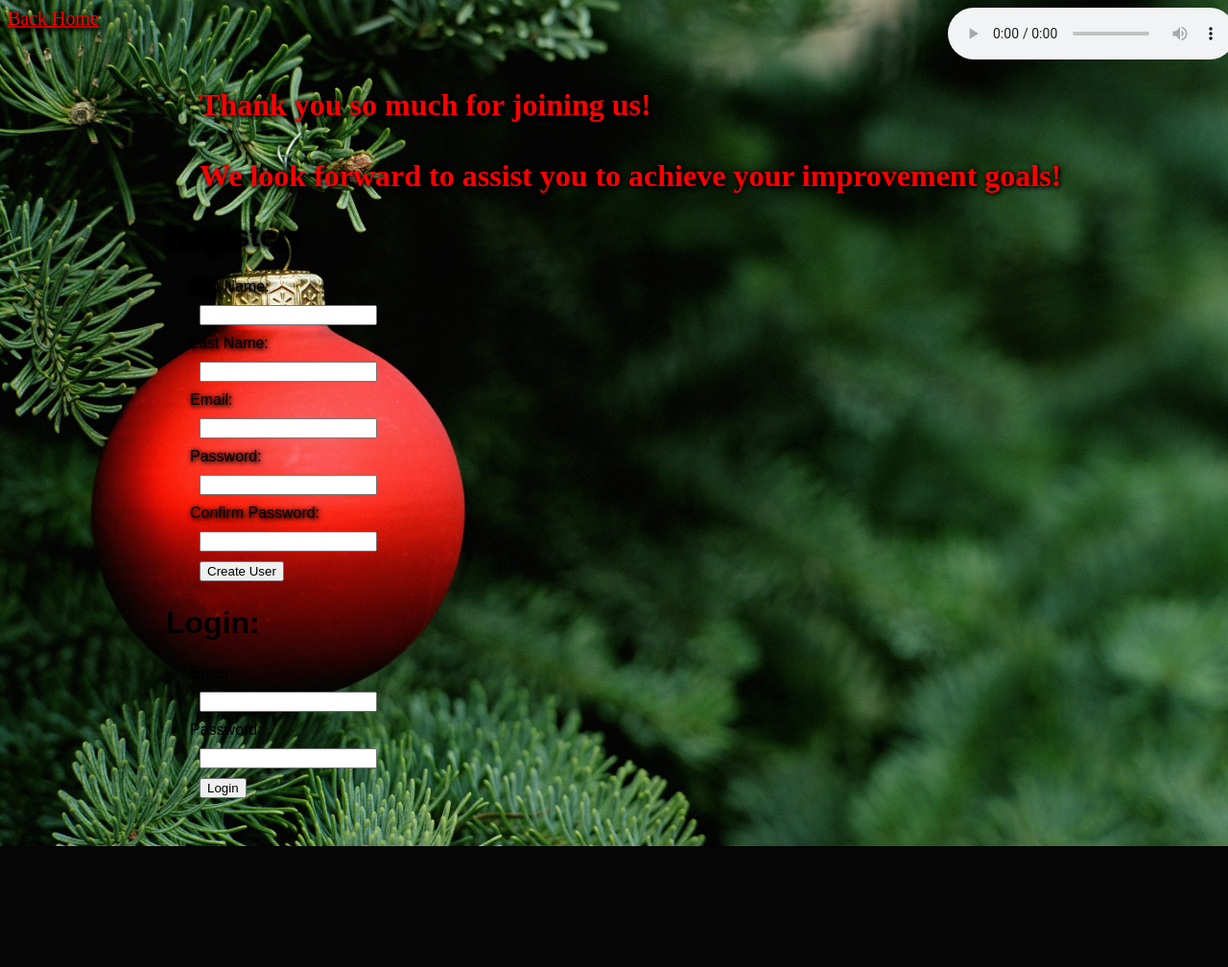
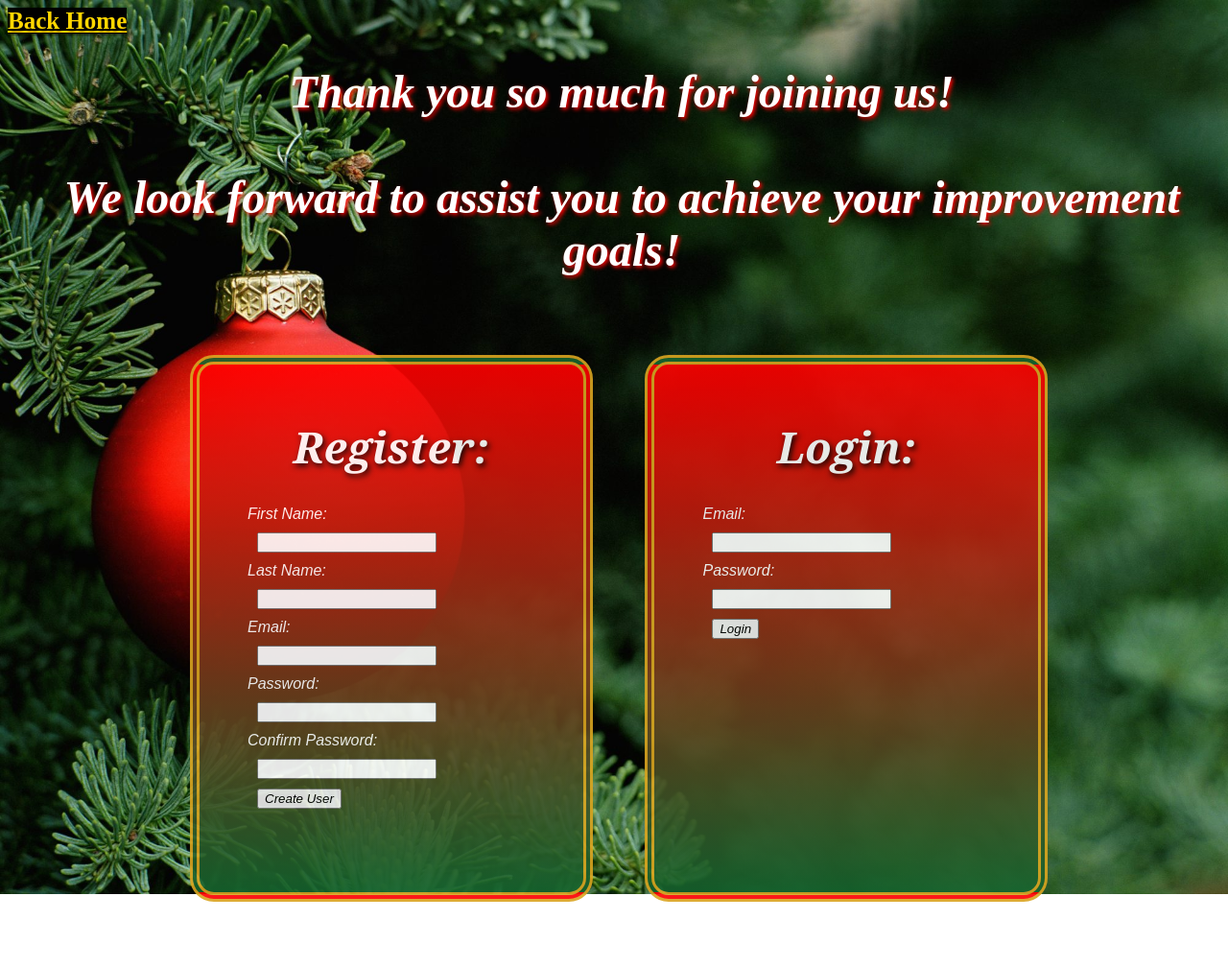
Before and after one commit to leongus1/holiday_greetings_group, a Django app: page /login_reg in a window 1280 px wide. Shown: the whole page at 96% size. Before the commit the page ends 882 px from the top, so only its background shows below. Run offline with Django 3.2, Linux system fonts and the light colour scheme.

Commit message:
log and reg update. Added log and reg css

```diff
--- /dev/null
+++ b/code/hg_proj/hg_app/static/log_regstyle.css
@@ -0,0 +1,89 @@
+body {
+    width: 100%;
+    height: 400px;
+    background-image: url("tree.jpeg");
+    background-size: cover;
+    background-repeat: no-repeat;
+  }
+
+
+  .top navbar {
+    background-color: white;
+  }
+
+  .h1{
+    font:  white;
+    font-size: 20px;
+    background-color: white;
+    margin-left: 200px;
+    margin-bottom: -20px;
+    margin-top: 60px;
+
+  }
+
+  #wrap {
+    margin: 0px auto;
+    width: 950px;
+    font-family: sans-serif;
+    padding: 25px;
+    color: white;
+  }
+
+  .top h1{
+    color: white;
+    text-align: center;
+    font-size: 48px;
+    font-style: italic;
+    text-shadow: 2px 2px 4px red;
+
+  }
+
+  .form-box {
+    display: inline-block;
+    width: 350px;
+    min-height: 500px;
+    padding: 25px;
+    vertical-align: top;
+    margin: 25px;
+    height: 350px;
+    background-image: linear-gradient(red, rgb(21, 100, 46));
+    opacity: 0.9;
+    border-style: double;
+    border-color: goldenrod;
+    border-width: 10px;
+    font-style: italic;
+    text-shadow: black;
+    border-radius: 25px;
+  }
+
+  .form-box h1 {
+    font-size: 45px;
+    text-shadow: 2px 3px 6px black;
+    text-align: center;
+    font-style: italic;
+    font-family: Georgia, 'Times New Roman', Times, serif;
+  }
+
+  .form-box input {
+    display: block;
+    margin: 10px;
+    font-style: italic;
+    text-align: center;
+  }
+  .form-box form {
+    margin: 25px;
+  }
+
+
+  #errors {
+    text-align: center;
+    color: yellow;
+    text-shadow: 2px 3px 6px black;
+    background-color: #ffffff00;
+    padding: 15px;
+    height: 150px;
+    font-weight: bold;
+    font-size: 20px;
+    margin-top: 5px;
+
+  }
--- a/code/hg_proj/hg_app/templates/logandreg.html
+++ b/code/hg_proj/hg_app/templates/logandreg.html
@@ -4,29 +4,19 @@
     <meta charset="UTF-8">
     <meta name="viewport" content="width=device-width, initial-scale=1.0">
     <title>Log and Reg</title>
+    {% load static %}
+    <link rel="stylesheet" href="{% static 'log_regstyle.css' %}">
+    <script src="{% static 'js/script.js' %}"></script>
 </head>
 <body>
-    <!DOCTYPE html>
-<html lang="en">
 
-<head>
-    <meta charset="UTF-8">
-    <meta name="viewport" content="width=device-width, initial-scale=1.0">
-    <title>Log and Reg</title>
-    {% load static %}
-    <link rel="stylesheet" href="{% static 'style.css' %}">
-    <script src="{% static 'js/script.js' %}"></script>
-</head>
-
-<body style="background-color: black;">
-    <audio id="bgMusic" controls volume=0.1 autoplay="true" style="float: right;">
-        <source src="{% static 'jingle.mp3' %}" type="audio/mpeg" >
-    </audio>
-    <a href="/" style="color: red; font-size: 20px; text-shadow: 1px 1px 5px rgb(0, 0, 0), 1px 1px 5px rgb(0, 0, 0);">Back Home</a>
-    <h1 style="margin-left: 200px; margin-bottom: -20px; margin-top: 60px; color: red; text-shadow: 1px 1px 5px rgb(0, 0, 0), 1px 1px 5px rgb(0, 0, 0);">Thank you so much for joining us!
+    <div class="top">
+        <a href="/" style="color: gold; font-weight: bold; font-size: 25px; text-shadow: 2px 2px 3px black; background-color: black;">Back Home</a>
+        <h1>Thank you so much for joining us!
         <br>
         <br>
         We look forward to assist you to achieve your improvement goals!</h1>
+    </div>
     <div id='wrap'>
         {% if messages %}
             <div id='errors'>
@@ -35,8 +25,7 @@
                 {% endfor %}
             </div>
         {% endif %}
-
-        <div class='form-box' style="text-shadow: 1px 1px 5px rgb(0, 0, 0), 1px 1px 5px rgb(0, 0, 0);">
+        <div class='form-box'>
             <h1>Register:</h1>
             <form action="/create_user" method=POST>
                 {% csrf_token %}
@@ -48,7 +37,6 @@
                 <input type="submit" value='Create User'>
             </form>
         </div>
-
         <div class='form-box'>
             <h1>Login:</h1>
             <form action="/login" method=POST>
@@ -58,9 +46,8 @@
                 <input type="submit" value='Login'>
             </form>
         </div>
-
     </div>
-
+    <embed src="{% static 'jingle.mp3' %}" width="180" height="90" loop="false" autostart="false" hidden="true" />
     <script src="{% static 'js/script.js' %}"></script>
 </body>
 </html>
```
